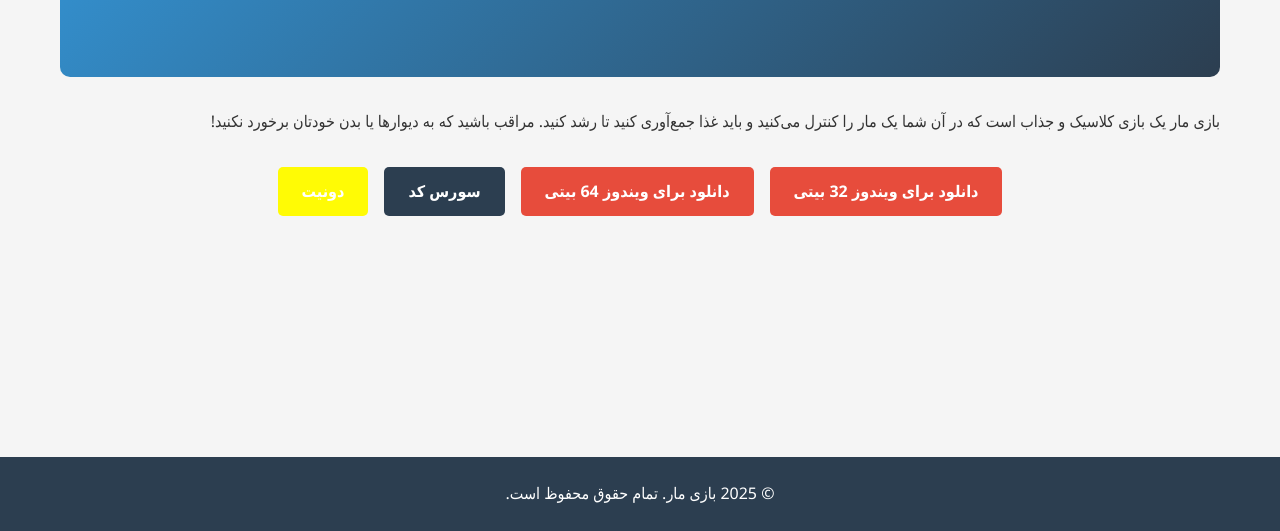
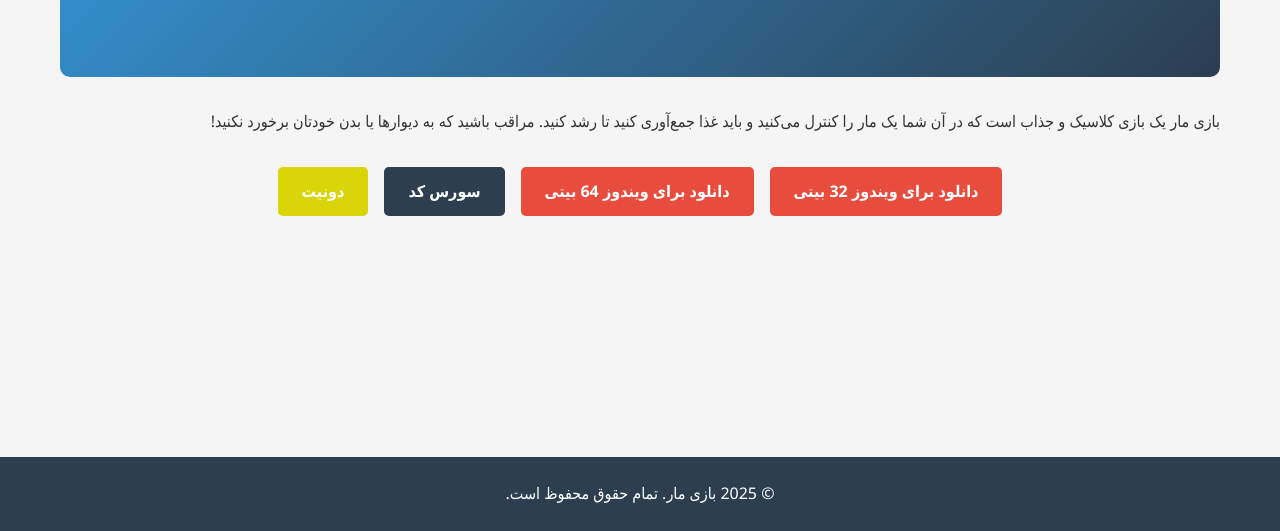
Before and after one commit to mahdianimator/snake-game, a plain HTML site: page index.html in a window 1280 px wide. Shown: the part 277-808 px from the top of the page. Drawn offline with Linux system fonts and the light colour scheme.

Commit message:
Update index.html

```diff
--- a/index.html
+++ b/index.html
@@ -144,7 +144,7 @@
             background-color: #1a252f;
         }
         .btn-donate{
-            background-color: #fffb05;
+            background-color: #d9d509;
         }
 
         .btn-donate:hover {
```
